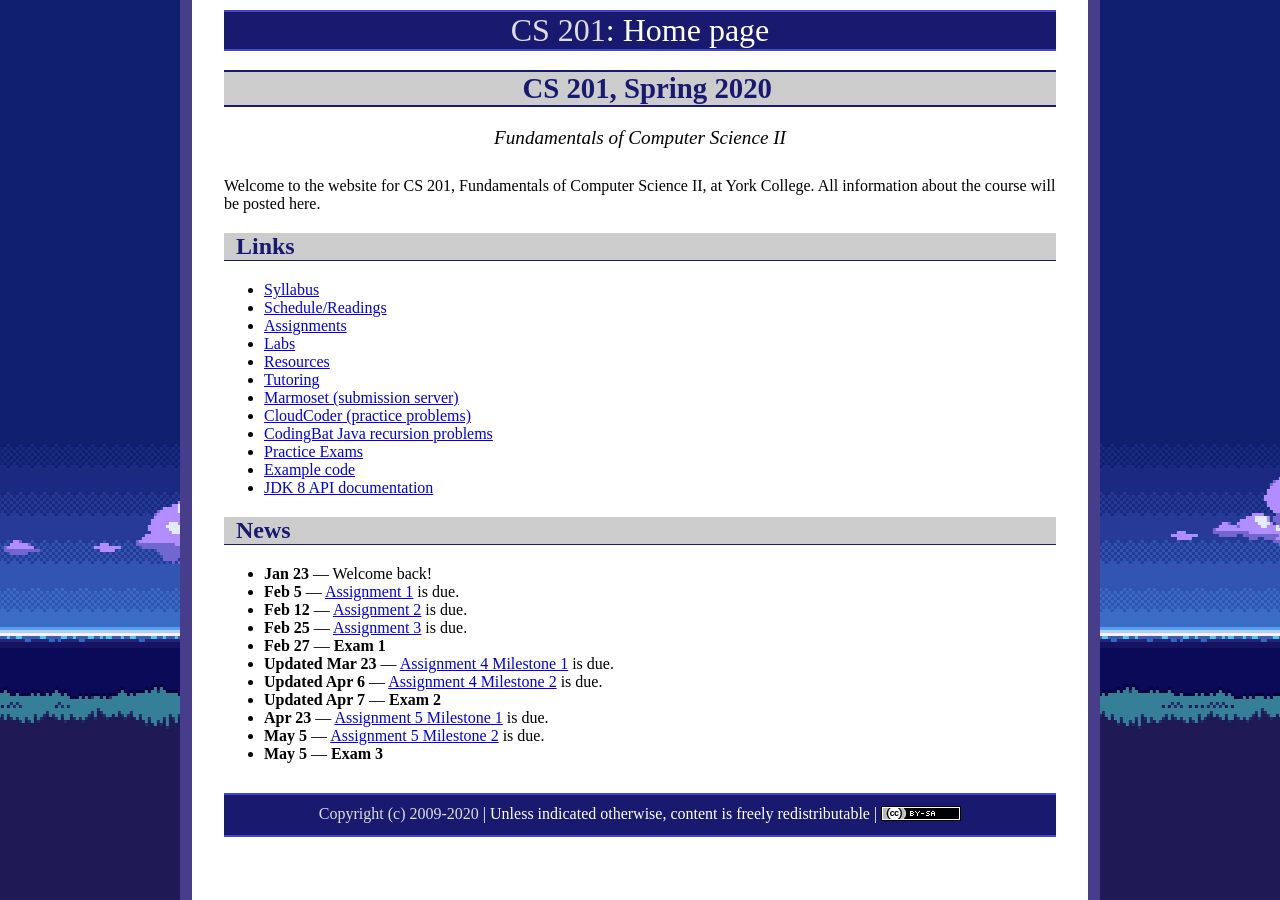
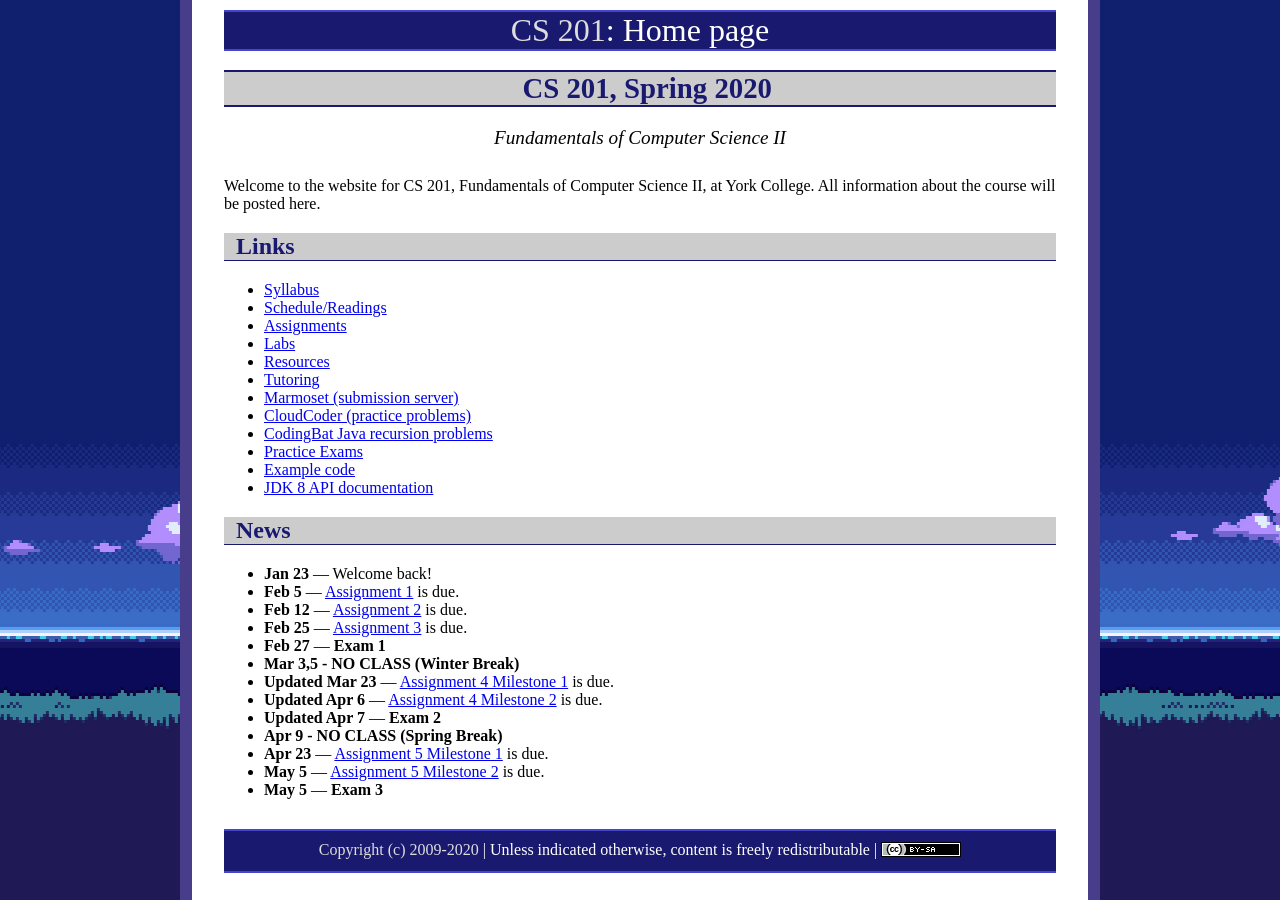
Before and after one commit to ycpcs/cs201-spring2020, a Jekyll site: the page built from index.md, in a window 1280 px wide. Built offline with Jekyll 4.4.1, drawn with Linux system fonts in a browser that asks for light colours.

Commit message:
update index
update index

```diff
--- a/index.md
+++ b/index.md
@@ -31,9 +31,11 @@ Welcome to the website for CS 201, Fundamentals of Computer Science II, at York
 * **Feb 12** &mdash; [Assignment 2](assign/assign02.html) is due.
 * **Feb 25** &mdash; [Assignment 3](assign/assign03.html) is due.
 * **Feb 27** &mdash; **Exam 1**
+* **Mar 3,5 - NO CLASS (Winter Break)**
 * **Updated Mar 23** &mdash; [Assignment 4 Milestone 1](assign/assign04.html) is due.
 * **Updated Apr 6** &mdash; [Assignment 4 Milestone 2](assign/assign04.html) is due.
 * **Updated Apr 7** &mdash; **Exam 2**
+* **Apr 9 - NO CLASS (Spring Break)**
 * **Apr 23** &mdash; [Assignment 5 Milestone 1](assign/assign05.html) is due.
 * **May 5** &mdash; [Assignment 5 Milestone 2](assign/assign05.html) is due.
 * **May 5** &mdash; **Exam 3**
```
